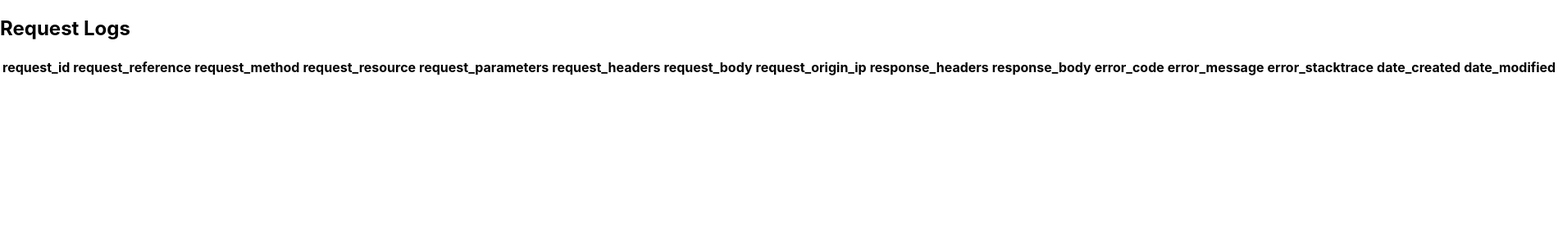
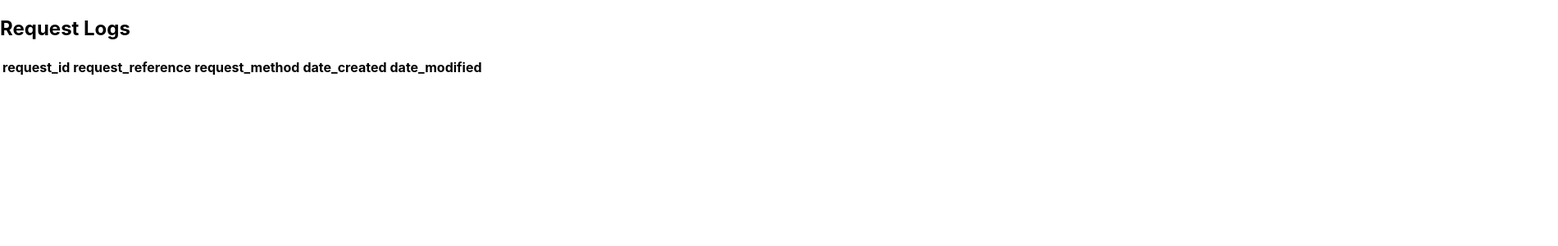
Before and after one commit to Clifford18/js_react_bootsrap_devextreme, a React (Create React App) app: page / in a window 1280 px wide. Shown: the top 300 px of the page at 82% size, 1900 px wide, since content can reach past the window. Built offline with nearby package versions, Linux system fonts and the light colour scheme.

Commit message:
update RequestLogsComponent.js on exports

```diff
--- a/src/components/RequestLogsComponent.js
+++ b/src/components/RequestLogsComponent.js
@@ -1,6 +1,6 @@
 import React, {Component} from 'react';
 
-class RequestLogsComponent extends Component {
+export default class RequestLogsComponent extends Component {
 	constructor(props) {
 		super(props)
 
@@ -21,16 +21,16 @@ class RequestLogsComponent extends Component {
 							<th>request_id</th>
 							<th>request_reference</th>
 							<th>request_method</th>
-							<th>request_resource</th>
-							<th>request_parameters</th>
-							<th>request_headers</th>
-							<th>request_body</th>
-							<th>request_origin_ip</th>
-							<th>response_headers</th>
-							<th>response_body</th>
-							<th>error_code</th>
-							<th>error_message</th>
-							<th>error_stacktrace</th>
+							{/*<th>request_resource</th>*/}
+							{/*<th>request_parameters</th>*/}
+							{/*<th>request_headers</th>*/}
+							{/*<th>request_body</th>*/}
+							{/*<th>request_origin_ip</th>*/}
+							{/*<th>response_headers</th>*/}
+							{/*<th>response_body</th>*/}
+							{/*<th>error_code</th>*/}
+							{/*<th>error_message</th>*/}
+							{/*<th>error_stacktrace</th>*/}
 							<th>date_created</th>
 							<th>date_modified</th>
 						</tr>
@@ -66,6 +66,4 @@ class RequestLogsComponent extends Component {
 			</div>
 		);
 	}
-}
-
-export default RequestLogsComponent;
+};
```
